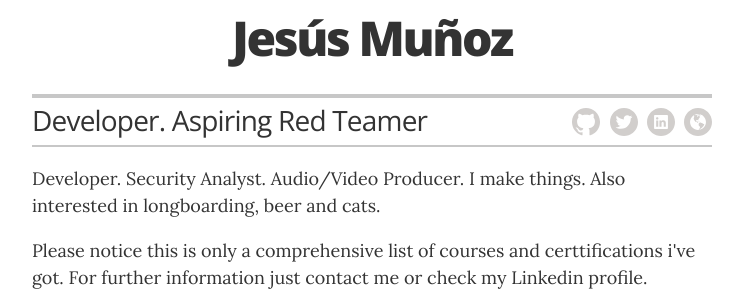
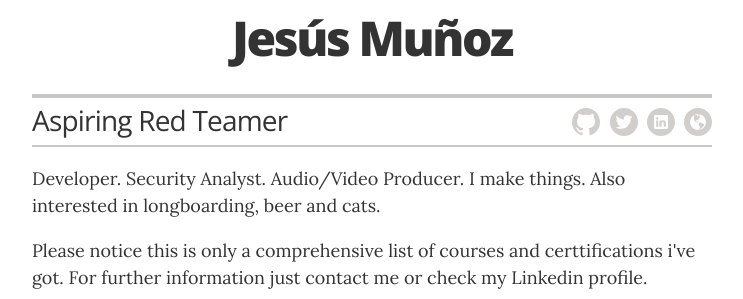
Before and after one commit to omik-sec/omik-sec.github.io, a Jekyll site: the page built from index.html, in a window 1280 px wide. Shown: the part 121-420 px from the top of the page, without its empty margins (268-1011 px from the left). Built offline with Jekyll 4.4.1, drawn with Linux system fonts in a browser that asks for light colours.

Commit message:
Update _config.yml

```diff
--- a/_config.yml
+++ b/_config.yml
@@ -11,7 +11,7 @@ sass:
 # Resume settings
 resume_avatar:                  "true"
 resume_name:                    "Jesús Muñoz"
-resume_title:                   "Developer. Aspiring Red Teamer"
+resume_title:                   "Aspiring Red Teamer"
 
 # used for the contact button in _layouts/resume.html
 resume_contact_email:           "munozcastro.jj@gmail.com"
```
